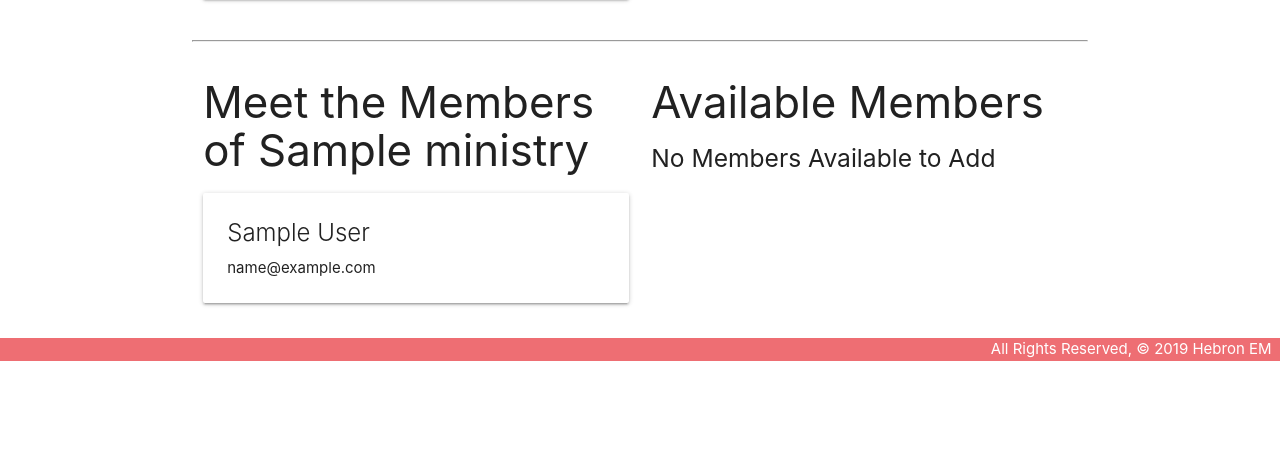
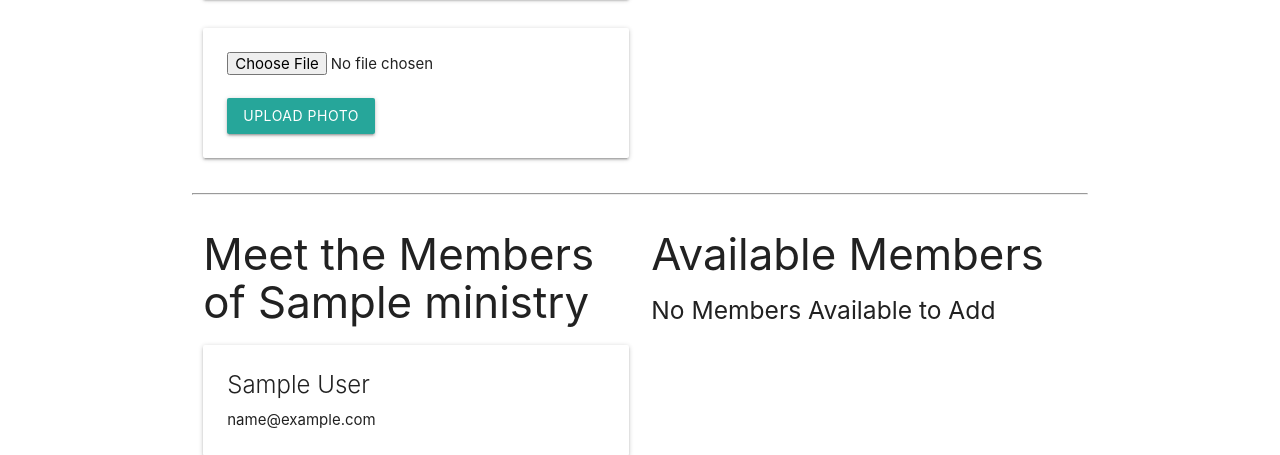
Before and after one commit to woojinv/Hebron-Ministries, a Django app: page /ministries/1/ in a window 1280 px wide. Shown: the part 774-1229 px from the top of the page. Before the commit the page ends 1135 px from the top, so only its background shows below. Run offline with Django 4.2, Linux system fonts and the light colour scheme; tables that the repository leaves empty hold one stand-in row (values such as "Sample post").

Commit message:
html to upload a photo

```diff
--- a/main_app/templates/ministries/detail.html
+++ b/main_app/templates/ministries/detail.html
@@ -25,6 +25,13 @@
         {% empty %}
             <div class="card-panel teal-text center-align" >No Photos Uploaded</div>
         {% endfor %}
+
+        <form action="{% url 'add_photo' ministry.id %}" enctype="multipart/form-data" method="POST" class="card-panel">
+            {% csrf_token %}
+            <input type="file" name="photo-file">
+            <br><br>
+            <input type="submit" value="Upload Photo" class="btn">
+        </form>
 
 
 
```
